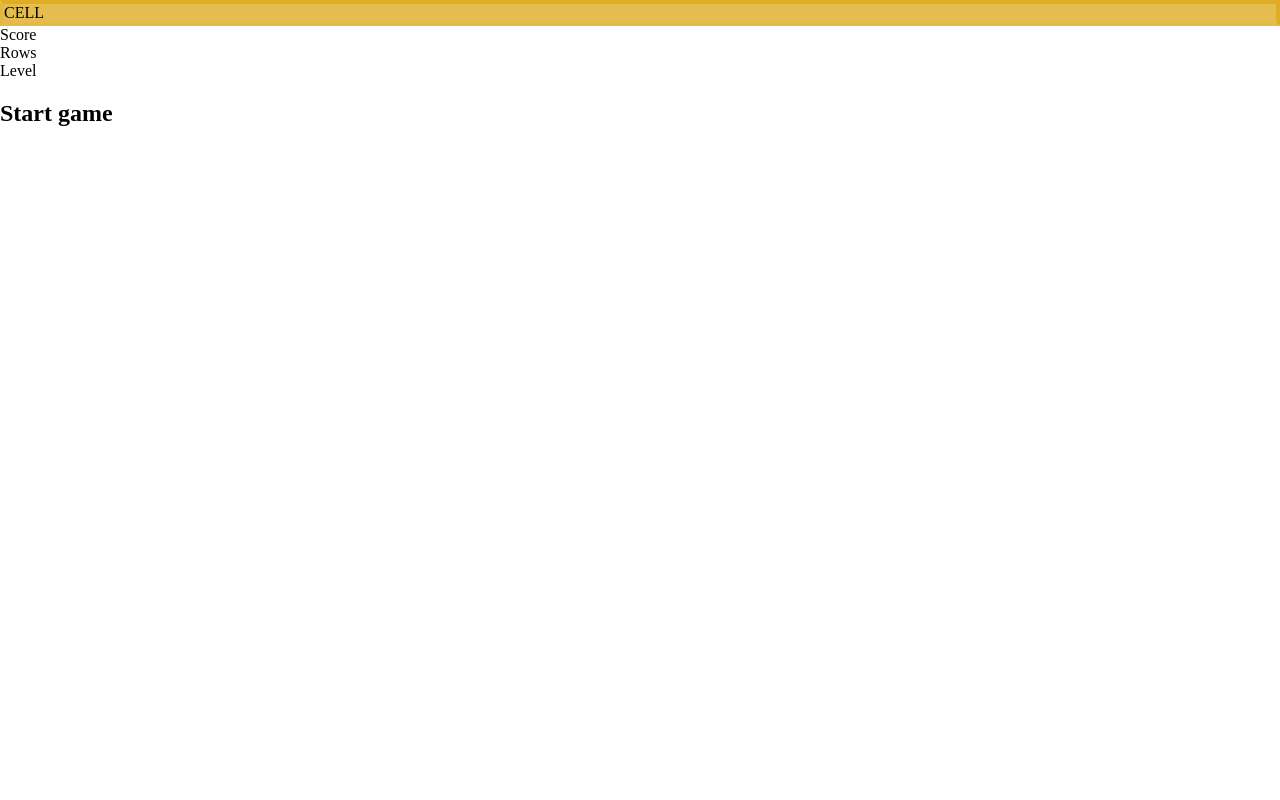
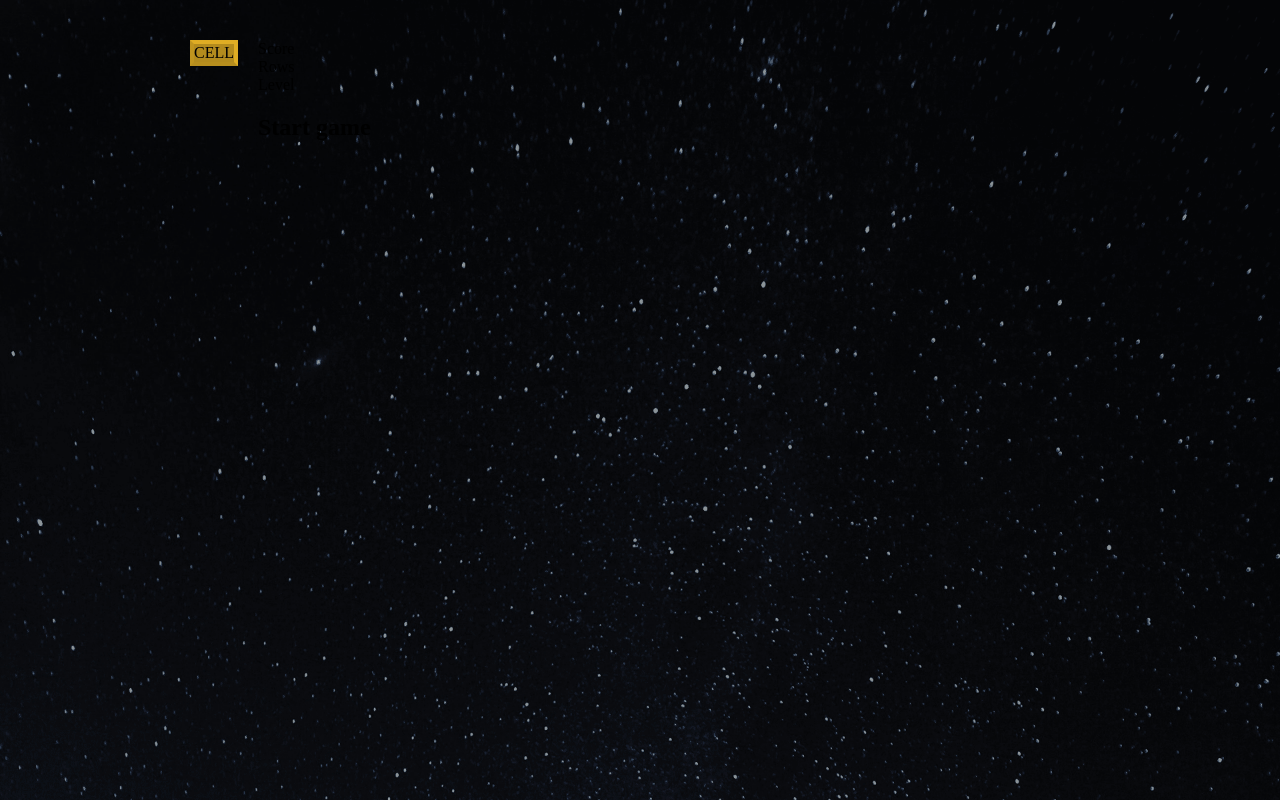
Before and after one commit to tinspham209/tetris-game-react, a React (Create React App) app: page / in a window 1280 px wide. Built offline with nearby package versions, Linux system fonts and the light colour scheme.

Commit message:
import StyledTetris to Tetris component

```diff
--- a/src/components/Tetris/index.jsx
+++ b/src/components/Tetris/index.jsx
@@ -2,11 +2,14 @@ import React from "react";
 import Stage from "../Stage";
 import Display from "../Display";
 import StartButton from "../StartButton";
+import { createState } from "../../gameHelper";
+import { StyledTetrisWrapper, StyledTetris } from "../styles/StyledTetris";
 
 const Tetris = () => {
 	return (
-		<div>
-			<Stage />
+		<StyledTetrisWrapper>
+			<StyledTetris>
+				<Stage state={createState()} />
 				<aside>
 					<div>
 						<Display text="Score" />
@@ -15,7 +18,8 @@ const Tetris = () => {
 					</div>
 					<StartButton />
 				</aside>
-		</div>
+			</StyledTetris>
+		</StyledTetrisWrapper>
 	);
 };
 
```
Lines whose indentation alone changed are shown as unchanged.
